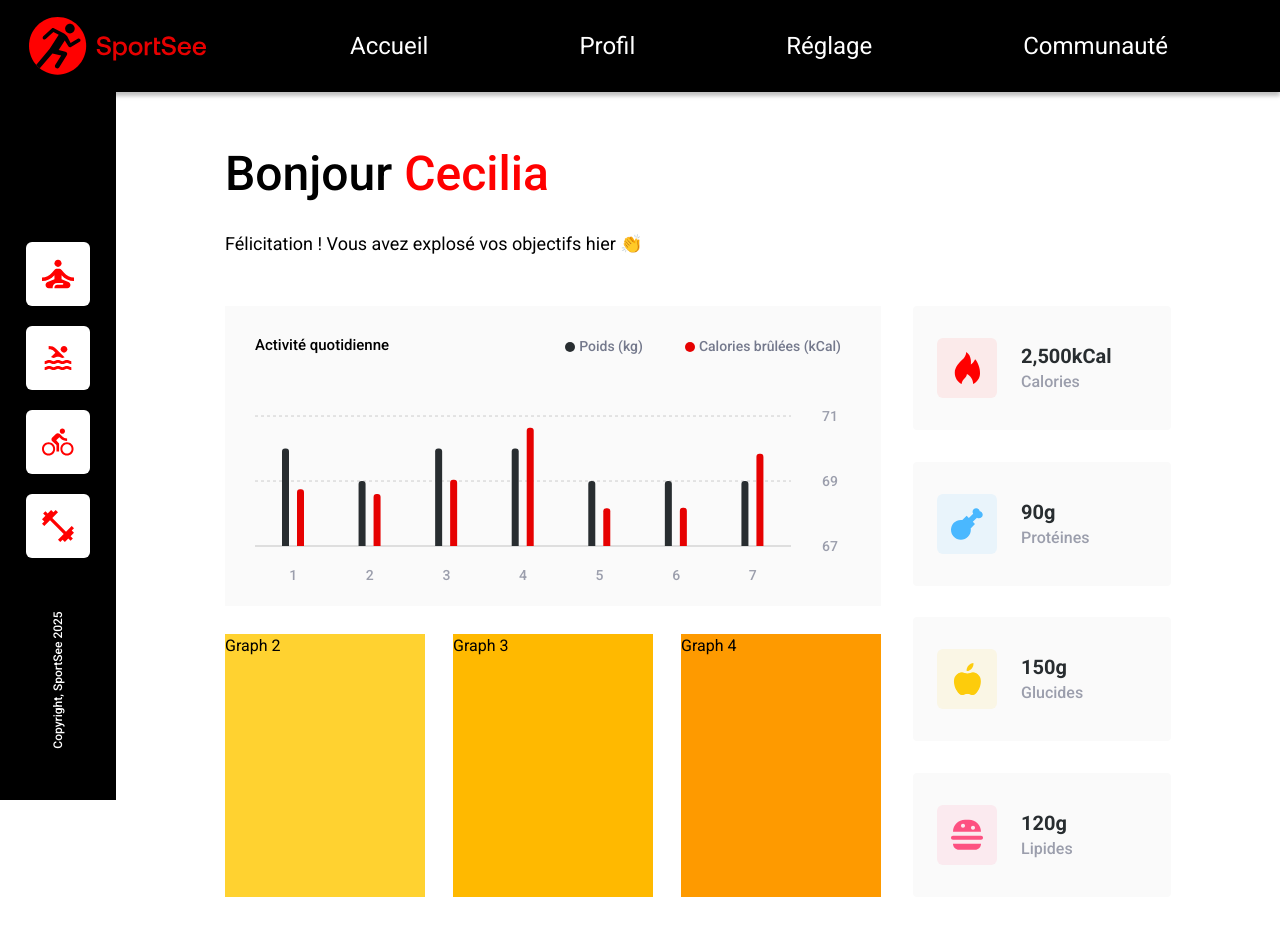
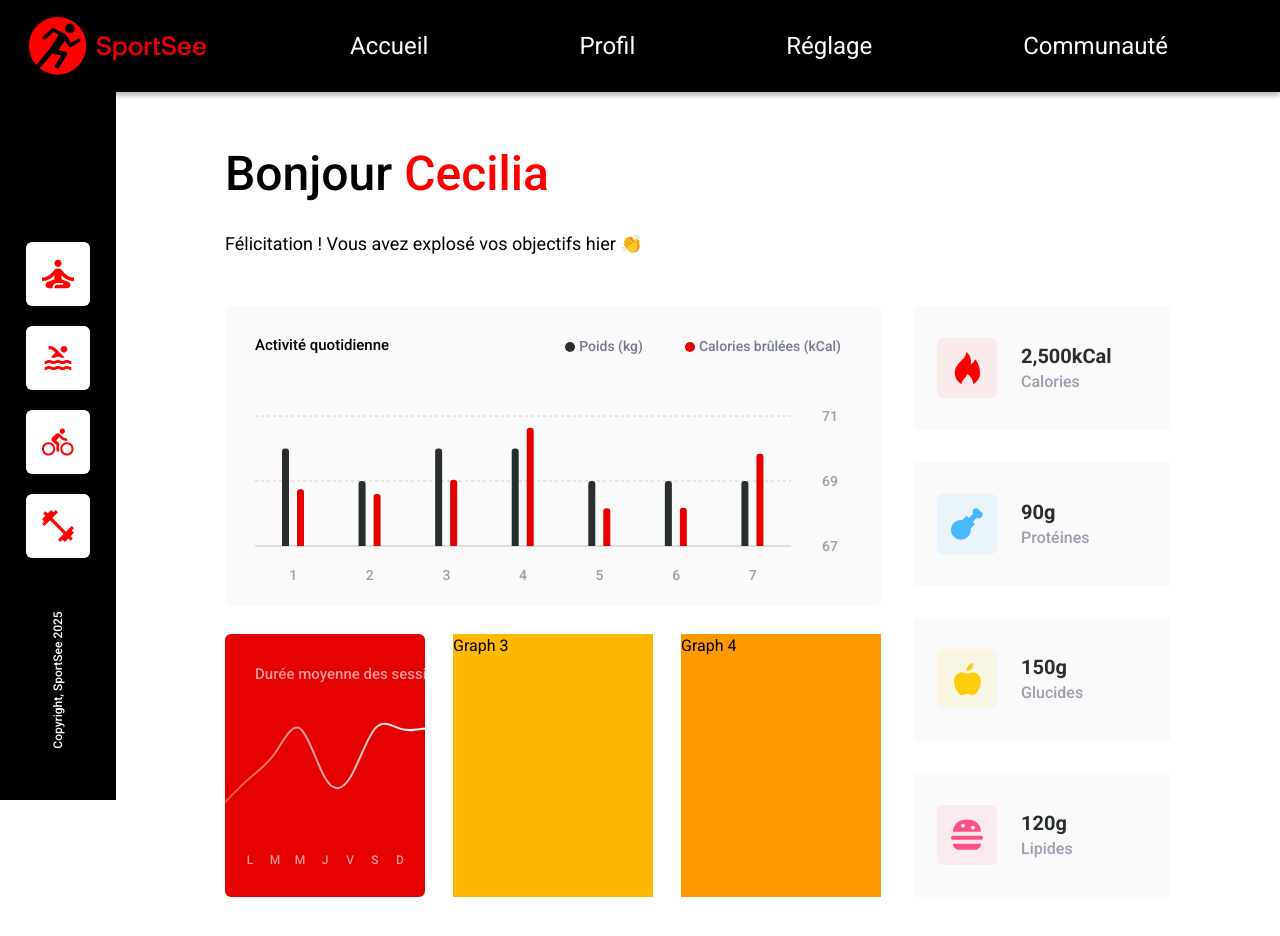
Before and after one commit to nrundstadler/OCR-P12-SportSee, a React (Vite) app: page /profile-mocked/18 in a window 1280 px wide. Shown: the top 936 px of the page. Built offline with nearby package versions, Linux system fonts and the light colour scheme.

Commit message:
feat: add average sessions line chart and enhance UI

```diff
--- /dev/null
+++ b/src/Components/Charts/AverageSessionsChart.jsx
@@ -0,0 +1,183 @@
+import {
+  ResponsiveContainer,
+  LineChart,
+  XAxis,
+  YAxis,
+  Tooltip,
+  Line,
+  Rectangle,
+} from "recharts";
+
+/**
+ * Converts numeric day to French letter
+ * @param {number} day - Day number (1-7)
+ * @returns {string} Single letter representation of the day in French
+ */
+const dayToLetterFR = (day) => {
+  const days = {
+    1: "L",
+    2: "M",
+    3: "M",
+    4: "J",
+    5: "V",
+    6: "S",
+    7: "D",
+  };
+  return days[day];
+};
+
+/**
+ * Calculates trend values for start and end of chart
+ * @param {Array<{day: number, sessionLength: number}>} data - Raw session data
+ * @returns {{startTrend: number, endTrend: number}} Calculated trend values
+ */
+const calculateTrends = (data) => {
+  const firstPoint = data[0].sessionLength;
+  const secondPoint = data[1].sessionLength;
+  const lastPoint = data[data.length - 1].sessionLength;
+  const beforeLastPoint = data[data.length - 2].sessionLength;
+
+  return {
+    startTrend: firstPoint + (firstPoint - secondPoint),
+    endTrend: lastPoint + (lastPoint - beforeLastPoint),
+  };
+};
+
+/**
+ * Formats raw data for chart and adds two trend points :
+ * - A trend point before the first data point to extend the line to the left
+ * - A trend point after the last data point to extend the line to the right
+ *
+ * @param {Array<{day: number, sessionLength: number}>} data - Raw session data
+ * @returns {Array<{day: string, sessionLength: number}>}
+ */
+const formatChartData = (data) => {
+  const { startTrend, endTrend } = calculateTrends(data);
+
+  const formattedData = data.map((item) => ({
+    day: dayToLetterFR(item.day),
+    sessionLength: item.sessionLength,
+  }));
+
+  return [
+    { day: "", sessionLength: startTrend },
+    ...formattedData,
+    { day: "", sessionLength: endTrend },
+  ];
+};
+
+/**
+ * Custom tooltip component for the chart
+ * @param {object} props - Recharts tooltip props
+ * @returns {JSX.Element|null} Tooltip component
+ */
+const CustomTooltip = ({ payload, label }) => {
+  if (!label) return null;
+  return (
+    <div className="bg-white p-2 text-[0.6rem] font-medium">
+      <p>{`${payload?.[0]?.value} min`}</p>
+    </div>
+  );
+};
+
+/**
+ * Custom dot appearing when hovering the line chart
+ * @param {object} props - Recharts active dot props
+ * @returns {JSX.Element|null}
+ */
+const CustomActiveDot = ({ index, cx, cy }) => {
+  if (index === 0 || index === 8) {
+    return null;
+  }
+  return <circle cx={cx} cy={cy} r={5} fill="#fff" />;
+};
+
+/**
+ * Custom cursor component that creates a dark overlay effect on the chart
+ * Shows a semi-transparent black rectangle from cursor position to right edge
+ * @param {Object} props - Component props
+ * @param {Array<{x: number, y: number}>} props.points - Array containing cursor coordinates
+ * @param {number} props.width - Total width of the chart area
+ * @returns {JSX.Element|null} Rectangle overlay or null when cursor position x = 0
+ */
+const CustomCursor = ({ points, width }) => {
+  const { x } = points[0];
+
+  if (x === 0) return null;
+  return (
+    <Rectangle
+      fill="#000000"
+      opacity={0.1}
+      x={x}
+      y={0}
+      width={width - x}
+      height={300}
+    />
+  );
+};
+
+/**
+ * Line chart displaying average session durations throughout the week
+ * @component
+ * @param {object} props
+ * @param {Array<{day: number, sessionLength: number}>} props.data - Raw session data
+ * @returns {JSX.Element} Line chart component
+ */
+function AverageSessionsChart({ data }) {
+  const formattedData = formatChartData(data);
+
+  return (
+    <div className="bg-primary-dark h-full w-full rounded-md text-xs">
+      <ResponsiveContainer>
+        <LineChart
+          data={formattedData}
+          margin={{ top: 70, right: 0, bottom: 40, left: 0 }}
+        >
+          <text
+            x={30}
+            y={45}
+            style={{
+              fontSize: "0.94rem",
+              fill: "rgba(255, 255, 255, 0.6)",
+              fontWeight: 500,
+            }}
+          >
+            Durée moyenne des sessions
+          </text>
+          {/* X axis shows days as letters with custom styling */}
+          <XAxis
+            dataKey="day"
+            axisLine={false}
+            tickLine={false}
+            tick={{
+              fill: "rgba(255,255,255,0.6)",
+              fontSize: "0.75rem",
+              fontWeight: 500,
+            }}
+            dy={20}
+          />
+          {/* Y axis is hidden but domain is extended by 10 units on both ends for better visualization */}
+          <YAxis hide={true} domain={["dataMin-10", "dataMax+10"]} />
+          <Tooltip cursor={<CustomCursor />} content={<CustomTooltip />} />
+          <Line
+            dataKey="sessionLength"
+            type="natural"
+            stroke="url(#whiteGradient)"
+            strokeWidth={2}
+            dot={false}
+            activeDot={<CustomActiveDot />}
+          />
+          {/* Gradient definition for the line from transparent to solid white */}
+          <defs>
+            <linearGradient id="whiteGradient" x1="0%" y1="0" x2="1" y2="0">
+              <stop offset="0%" stopColor="rgba(255, 255, 255, 0.3)" />
+              <stop offset="100%" stopColor="rgba(255, 255, 255, 1)" />
+            </linearGradient>
+          </defs>
+        </LineChart>
+      </ResponsiveContainer>
+    </div>
+  );
+}
+
+export default AverageSessionsChart;
--- a/src/Components/Charts/DailyActivityChart.jsx
+++ b/src/Components/Charts/DailyActivityChart.jsx
@@ -11,7 +11,7 @@ import {
 
 function DailyActivityChart({ data }) {
   return (
-    <div className="flex h-full w-full items-end text-sm font-medium">
+    <div className="flex h-full w-full items-end rounded-md bg-neutral-50 text-sm font-medium">
       <ResponsiveContainer>
         <BarChart
           data={data}
--- a/src/Components/NutritionCard.jsx
+++ b/src/Components/NutritionCard.jsx
@@ -39,7 +39,7 @@ const NutritionCard = ({ type, value }) => {
   return (
     <div className="flex h-[124px] flex-1 flex-row items-center gap-6 rounded-sm bg-neutral-50 pl-6 xl:flex-initial">
       <div
-        class="flex h-15 w-15 items-center justify-center rounded-md bg-white"
+        className="flex h-15 w-15 items-center justify-center rounded-md bg-white"
         style={{
           backgroundColor: info.bgColorIcon,
         }}
@@ -52,12 +52,12 @@ const NutritionCard = ({ type, value }) => {
         />
       </div>
       <div>
-        <span class="text-xl font-bold text-[#282D30]">
+        <span className="text-xl font-bold text-[#282D30]">
           {value.toLocaleString("en-US")}
           {info.unit}
         </span>
         <br />
-        <span class="font-medium text-[#9B9EAC]">{info.labelFR}</span>
+        <span className="font-medium text-[#9B9EAC]">{info.labelFR}</span>
       </div>
     </div>
   );
--- a/src/pages/Profile/Profile.jsx
+++ b/src/pages/Profile/Profile.jsx
@@ -5,6 +5,7 @@ import usePageTitle from "../../Hooks/usePageTitle";
 import Error from "../../components/Error";
 import Loading from "../../components/Loading";
 import DailyActivityChart from "../../Components/Charts/DailyActivityChart";
+import AverageSessionsChart from "../../Components/Charts/AverageSessionsChart";
 import NutritionCard from "../../Components/NutritionCard";
 
 function Profile({ useMockData }) {
@@ -53,10 +54,12 @@ function Profile({ useMockData }) {
         </header>
         <section className="mt-12 flex flex-col gap-8 xl:flex-row">
           <div className="grid flex-1 grid-cols-3 grid-rows-[300px_263px] gap-7">
-            <div className="col-span-3 bg-neutral-50">
+            <div className="col-span-3">
               <DailyActivityChart data={data.activityData.sessions} />
             </div>
-            <div className="bg-amber-300">Graph 2</div>
+            <div>
+              <AverageSessionsChart data={data.averageSessionData.sessions} />
+            </div>
             <div className="bg-amber-400">Graph 3</div>
             <div className="bg-amber-500">Graph 4</div>
           </div>
```
